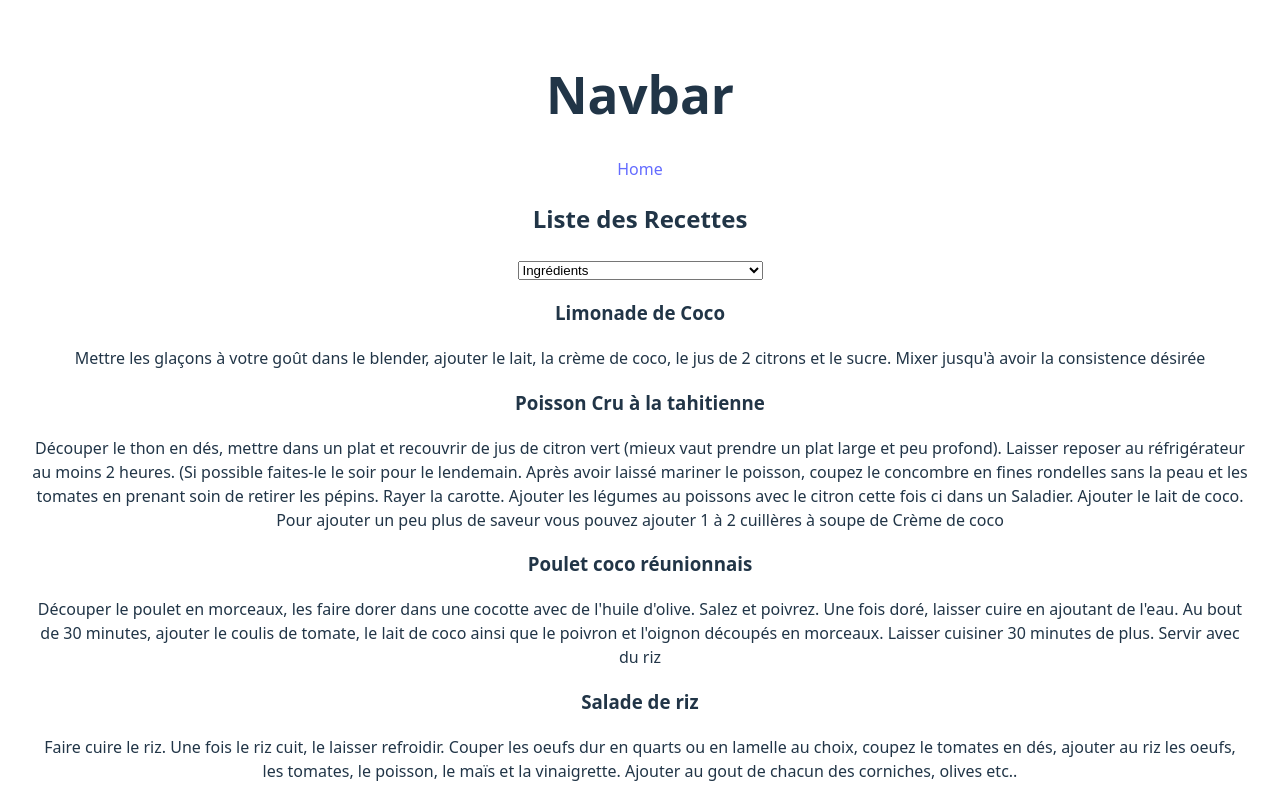
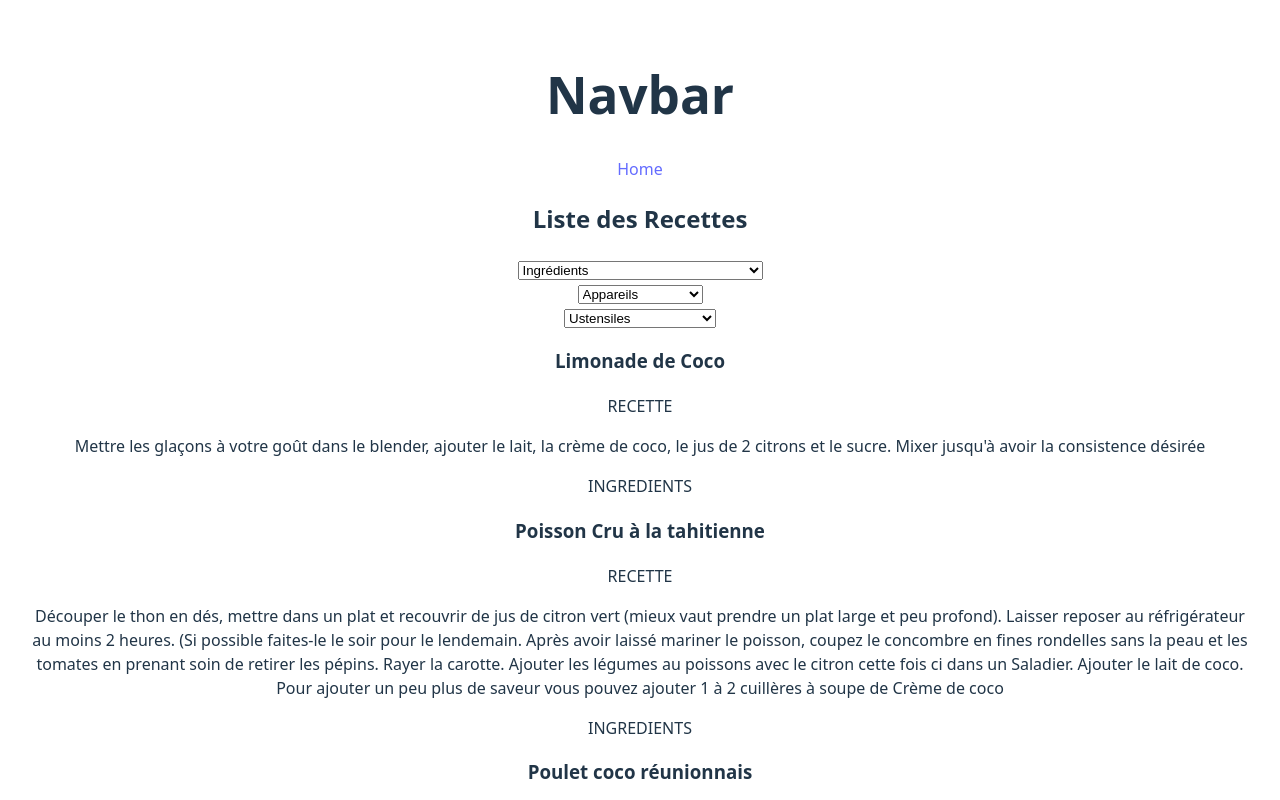
Before and after one commit to cousseaualban/ReacTP, a React (Vite) app: page / in a window 1280 px wide. Shown: the top 800 px of the page. Built offline with nearby package versions, Linux system fonts and the light colour scheme.

Commit message:
3ème bouton filtrage par ustensiles

```diff
--- a/src/App.jsx
+++ b/src/App.jsx
@@ -16,7 +16,6 @@ function App() {
         <Route path="/" element={<ListRecettes />} />
         {/* <Route path="/ajout" element={<AddUser />} /> */}
       </Routes>
-      <footer>Made by Me</footer>
     </BrowserRouter>
   );
 }
--- a/src/components/FilterSelect.jsx
+++ b/src/components/FilterSelect.jsx
@@ -1,15 +1,23 @@
-export function FilterSelect({ ingredients, selected, onChange }) {
+// FilterSelect est un composant réutilisable qui affiche un menu déroulant (<select>)
+// pour filtrer une liste selon une catégorie (ex. ingrédients, appareils, ustensiles).
+// Il prend en paramètres :
+// - options : les choix à afficher,
+// - selected : la valeur actuellement sélectionnée,
+// - onChange : la fonction à appeler lorsqu’un choix est sélectionné,
+// - label : le texte à afficher comme option par défaut (non sélectionnable).
+
+export function FilterSelect({ options, selected, onChange, label }) {
     return (
       <div>
         <select
-          id="ingredient-select"
+          id={label}
           value={selected}
           onChange={(e) => onChange(e.target.value)}
         >
-          <option value="Tous">Ingrédients</option>
-          {ingredients.map((ingredient) => (
-            <option key={ingredient} value={ingredient}>
-                {ingredient.charAt(0).toUpperCase() + ingredient.slice(1)}
+          <option value="Tous" disabled hidden>{label}</option>
+          {options.map((option) => (
+            <option key={option} value={option}>
+              {option.charAt(0).toUpperCase() + option.slice(1)}
             </option>
           ))}
         </select>
--- a/src/pages/listRecettes.jsx
+++ b/src/pages/listRecettes.jsx
@@ -1,3 +1,9 @@
+// ListRecettes est un composant qui gère une liste de recettes avec des filtres dynamiques.
+// Il utilise des menus déroulants (via le composant FilterSelect) pour filtrer les recettes
+// en fonction des ingrédients, des appareils et des ustensiles.
+// Il charge les recettes initialement avec `useEffect` et applique les filtres choisis
+// pour afficher uniquement les recettes qui correspondent aux critères sélectionnés.
+
 import { useEffect, useState } from "react";
 import recettes from "../../recettes.json";
 import { FilterSelect } from "../components/FilterSelect";
@@ -5,6 +11,8 @@ import { FilterSelect } from "../components/FilterSelect";
 export function ListRecettes() {
   const [recettesList, setRecettesList] = useState([]);
   const [selectedIngredient, setSelectedIngredient] = useState("Tous");
+  const [selectedAppliance, setSelectedAppliance] = useState("Tous");
+  const [selectedUstensil, setSelectedUstensil] = useState("Tous");
 
   useEffect(() => {
     setRecettesList(recettes);
@@ -13,33 +21,82 @@ export function ListRecettes() {
   const allIngredients = Array.from(
     new Set(
       recettes.flatMap((recette) =>
-        recette.ingredients.map((i) => i.ingredient.trim().toLowerCase())
+        recette.ingredients
+          .map((i) => i.ingredient)
+          .filter(Boolean)
+          .map((name) => name.trim().toLowerCase())
       )
     )
-  );
+  ).sort();
 
-  const filteredRecettes = selectedIngredient === "Tous"
-  ? recettesList
-  : recettesList.filter((recette) =>
-      recette.ingredients.some(
-        (i) => i.ingredient.trim().toLowerCase() === selectedIngredient
+  const allAppliances = Array.from(
+    new Set(
+      recettes
+        .map((recette) => recette.appliance)
+        .filter(Boolean)
+        .map((a) => a.trim().toLowerCase())
+    )
+  ).sort();
+
+  const allUstensils = Array.from(
+    new Set(
+      recettes.flatMap((recette) =>
+        recette.ustensils
+          .filter(Boolean)
+          .map((u) => u.trim().toLowerCase())
       )
-    );
+    )
+  ).sort();
+
+
+  const filteredRecettes = recettesList.filter((recette) => {
+    const matchIngredient =
+      selectedIngredient === "Tous" ||
+      recette.ingredients.some( (i) => i.ingredient && i.ingredient.trim().toLowerCase() === selectedIngredient);
+
+    const matchAppliance =
+      selectedAppliance === "Tous" ||
+      (recette.appliance && recette.appliance.trim().toLowerCase() === selectedAppliance);
+
+    const matchUstensil =
+      selectedUstensil === "Tous" ||
+      recette.ustensils.some( (u) => u.trim().toLowerCase() === selectedUstensil);
+
+      return matchIngredient && matchAppliance && matchUstensil;
+  });
 
   return (
     <>
       <h2>Liste des Recettes</h2>
 
       <FilterSelect
-        ingredients={allIngredients}
+        options={allIngredients}
         selected={selectedIngredient}
         onChange={setSelectedIngredient}
+        label="Ingrédients"
+      />
+
+      <FilterSelect
+        options={allAppliances}
+        selected={selectedAppliance}
+        onChange={setSelectedAppliance}
+        label="Appareils"
+      />
+
+      <FilterSelect
+        options={allUstensils}
+        selected={selectedUstensil}
+        onChange={setSelectedUstensil}
+        label="Ustensiles"
       />
 
       {filteredRecettes.map((recette) => (
         <div key={recette.id}>
           <h3>{recette.name}</h3>
+          <p>RECETTE</p>
           <p>{recette.description}</p>
+          <p>INGREDIENTS</p>
+          <p>{recette.ingredient}</p>
         </div>
       ))}
     </>
```
